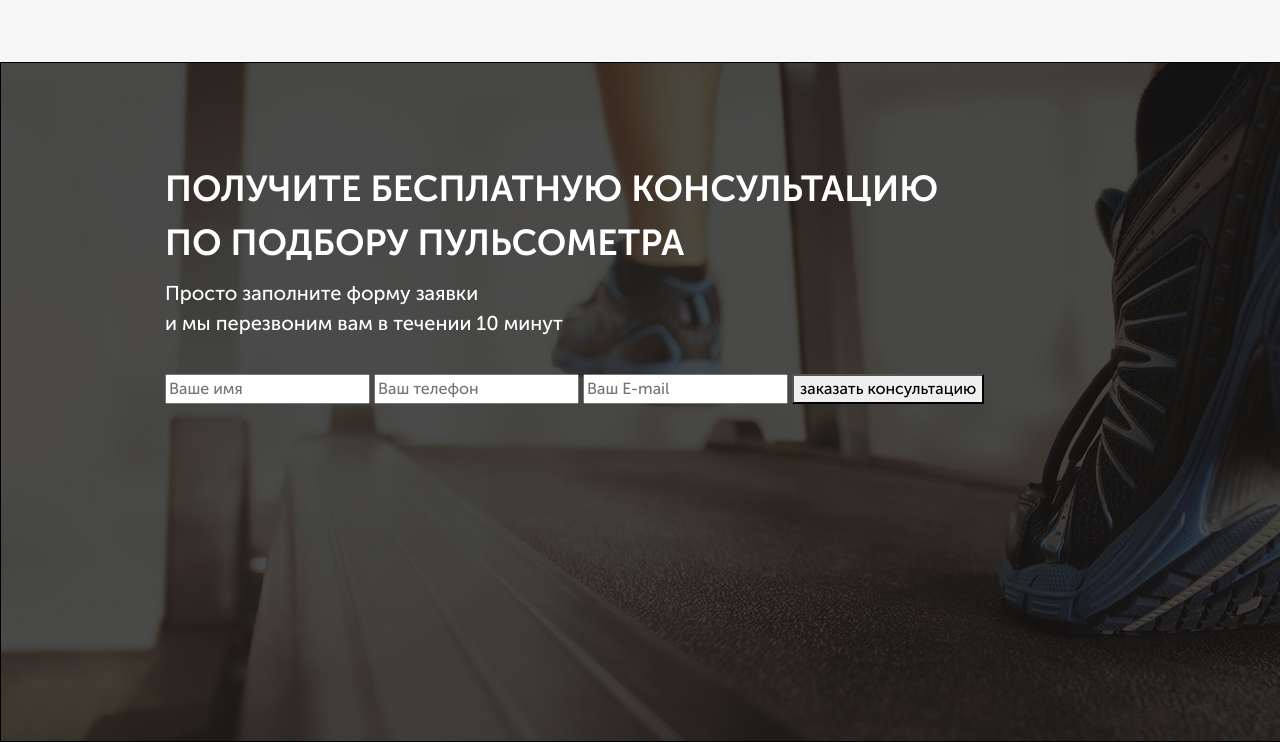
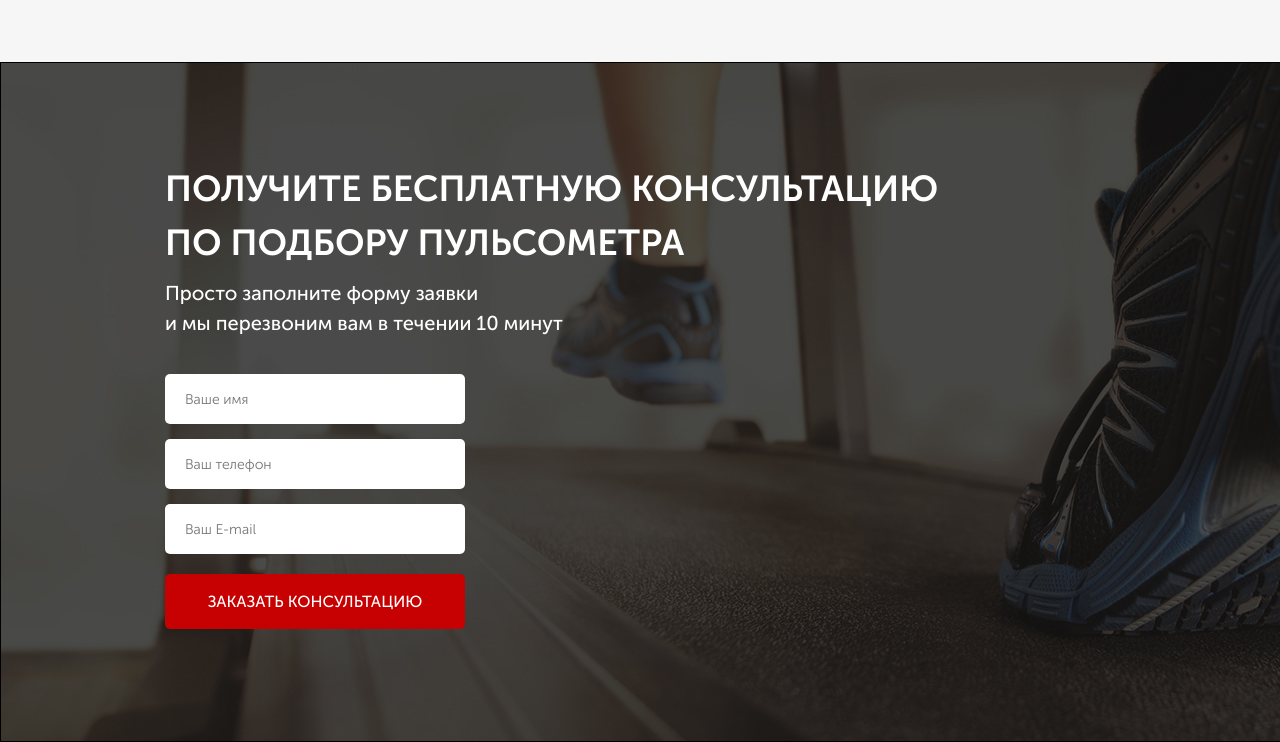
Before and after one commit to stark-arts/pulse2, a website: page src/index.html in a window 1280 px wide. Shown: the part 1117-1859 px from the top of the page. Drawn offline with Linux system fonts and the light colour scheme.

Commit message:
complete section consultation

```diff
--- a/src/index.html
+++ b/src/index.html
@@ -82,7 +82,7 @@
                 <input name="phone" required placeholder="Ваш телефон" type="number">
                 <input name="email" required placeholder="Ваш E-mail" type="email">
 
-                <button>заказать консультацию</button>
+                <button class="button button_submit">заказать консультацию</button>
             </form>
         </div>
     </section>
--- a/src/sass/blocks/_buttons.scss
+++ b/src/sass/blocks/_buttons.scss
@@ -13,4 +13,9 @@
         height: 50px;
         font-size: 16px;
     }
+    &_submit {
+        width: 100%;
+        height: 55px;
+        font-size: 16px;
+    }
 }
--- a/src/sass/blocks/_forms.scss
+++ b/src/sass/blocks/_forms.scss
@@ -0,0 +1,19 @@
+.feed-form {
+    display: flex;
+    flex-direction: column;
+    width: 300px;
+    input {
+        height: 50px;
+        border-radius: 5px;
+        background-color: #fff;
+        margin-bottom: 15px;
+        border: none;
+        padding: 0 20px;
+        font-weight: 300;
+        font-size: 14px;
+        color: #4B4B4B;
+        &:nth-child(3) {
+            margin-bottom: 20px;
+        }
+    }
+}
```
Also changed, not shown: src/css/style.min.css.
